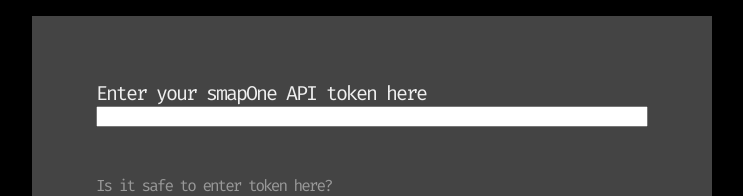
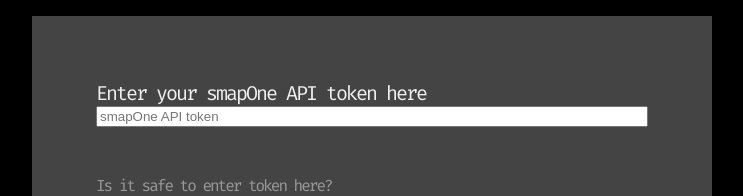
Before and after one commit to smapone-ag/webhooks, a Vue app: page / in a window 1280 px wide. Shown: the top 196 px of the page, without its empty margins (268-1011 px from the left). Built offline with nearby package versions, Linux system fonts and the light colour scheme.

Commit message:
Improve UX

```diff
--- a/src/App.vue
+++ b/src/App.vue
@@ -2,7 +2,7 @@
     <div class="container">
         <div v-if="token === null" class="box token-input">
             Enter your smapOne API token here<br>
-            <input type="text" v-model="token">
+            <input type="text" v-model="token" placeholder="smapOne API token">
 
             <div class="token-info">
                 Is it safe to enter token here?
--- a/src/components/SmapList.vue
+++ b/src/components/SmapList.vue
@@ -1,6 +1,6 @@
 <template>
     <div id="settings" class="box">
-        <input type="text" v-model="filter.name">
+        <input type="text" v-model="filter.name" placeholder="Search smap name">
         <span
             class="filter"
             :class="{'active': filter.group==false}"
```
Also changed, not shown: 7 other files (tests, documents, lock files or other folders).
